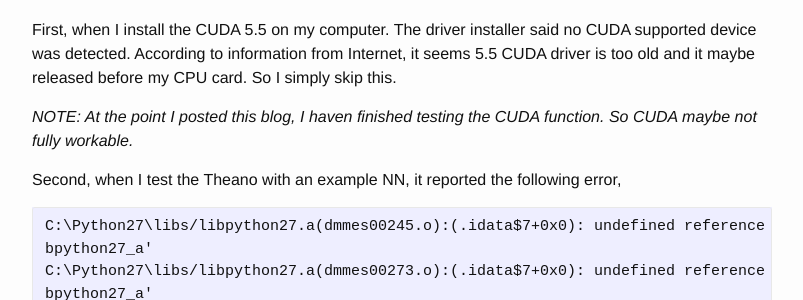
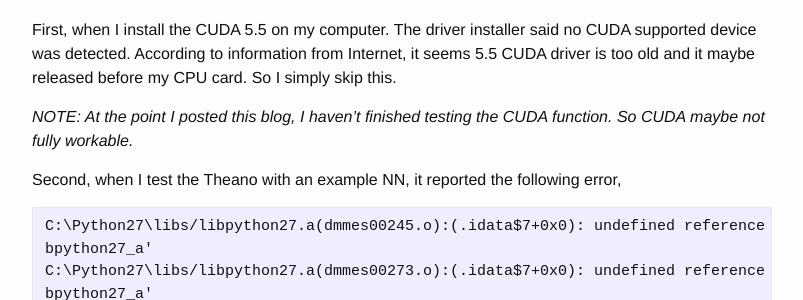
Before and after one commit to liuyannan/liuyannan_blog, a Jekyll site: the page built from _posts/2016-4-14-theano-on-windows.markdown, in a window 1280 px wide. Shown: the part 794-1094 px from the top of the page, without its empty margins (238-1041 px from the left). Built offline with Jekyll 4.4.1, drawn with Linux system fonts in a browser that asks for light colours; comment, search, counter and statistics services are not loaded.

```diff
--- a/_posts/2016-4-14-theano-on-windows.markdown
+++ b/_posts/2016-4-14-theano-on-windows.markdown
@@ -29,7 +29,7 @@ I mainly followed the official tutorial [here](http://deeplearning.net/software/
 
 First, when I install the CUDA 5.5 on my computer. The driver installer said no CUDA supported device was detected. According to information from Internet, it seems 5.5 CUDA driver is too old and it maybe released before my CPU card. So I simply skip this.
 
-*NOTE: At the point I posted this blog, I haven finished testing the CUDA function. So CUDA maybe not fully workable.*
+*NOTE: At the point I posted this blog, I haven't finished testing the CUDA function. So CUDA maybe not fully workable.*
 
 Second, when I test the Theano with an example NN, it reported the following error,
 
```
